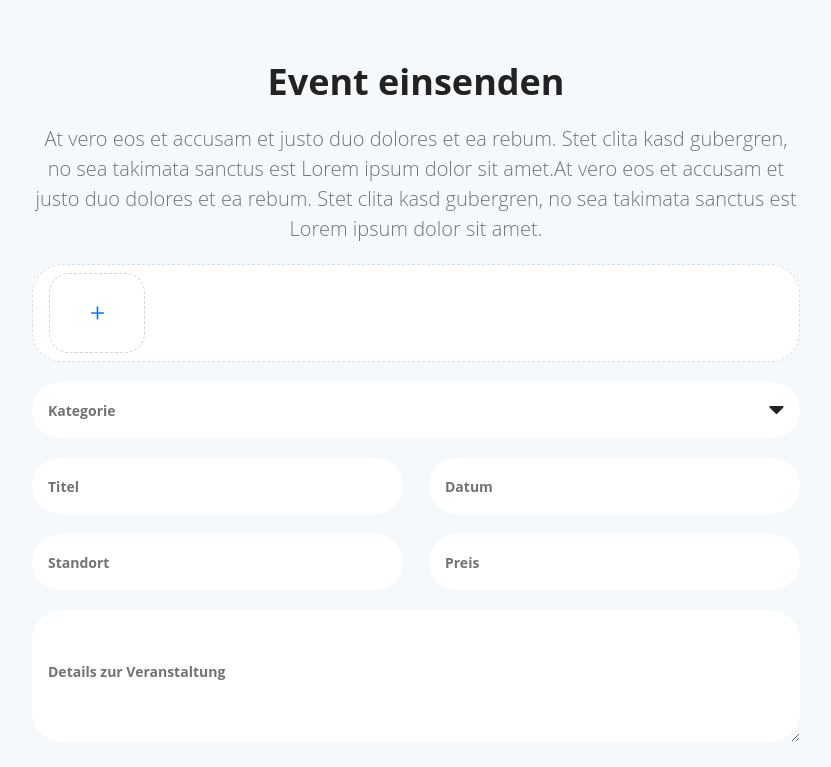
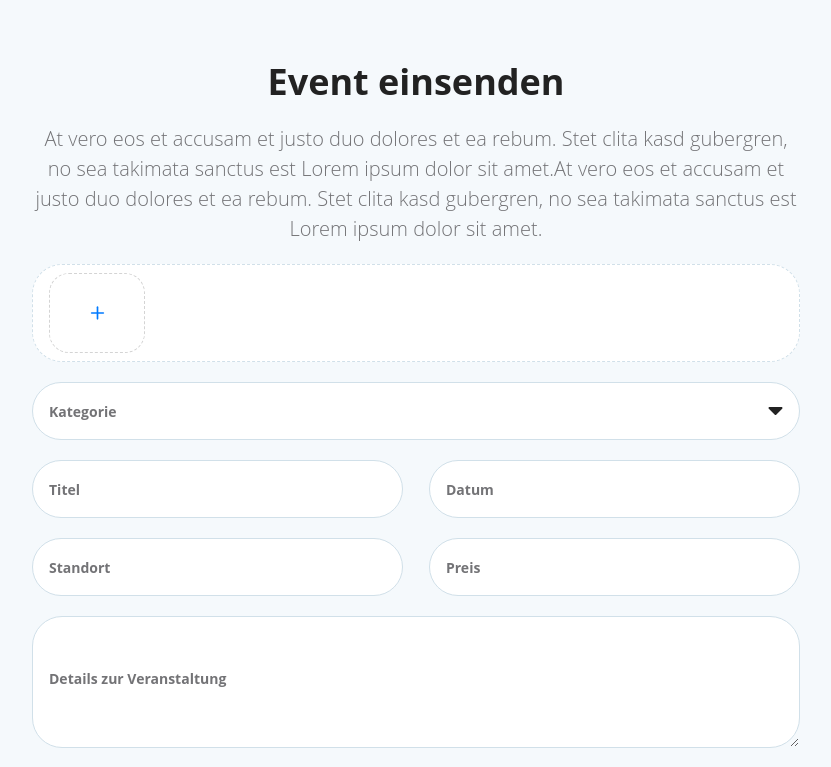
Before and after one commit to mohitgoyat525/react-third-test, a React (Create React App) app: page / in a window 1280 px wide. Shown: the top 767 px of the page, without its empty margins (224-1055 px from the left). Built offline with nearby package versions, Linux system fonts and the light colour scheme.

Commit message:
add-changes

```diff
--- a/src/components/Form.jsx
+++ b/src/components/Form.jsx
@@ -56,7 +56,7 @@ const Form = () => {
           At vero eos et accusam et justo duo dolores et ea rebum. Stet clita kasd gubergren, no sea takimata sanctus est Lorem ipsum dolor sit amet.At vero eos et accusam et justo duo dolores et ea rebum. Stet clita kasd gubergren, no sea takimata sanctus est Lorem ipsum dolor sit amet.
         </p>
         <form className="w-full max-w-[768px] mx-auto" onSubmit={submitHandler}>
-          <div className="max-sm:justify-center flex gap-4 flex-wrap w-full max-w-[768px] border-sky bg-white border my-5 border-dashed rounded-[30px] py-2 px-4 items-center">
+          <div className="max-sm:justify-center flex gap-4 flex-wrap w-full max-w-[768px] border-sky bg-white border-[0.5px]  my-5 border-dashed rounded-[30px] py-2 px-4 items-center">
             {upload.map((obj, i) => (
               <div key={i} className="relative size-24 rounded-lg overflow-hidden">
                 <img
@@ -77,7 +77,7 @@ const Form = () => {
           </div>
           <div className="relative">
             <div
-              className="flex items-center cursor-pointer justify-between bg-white rounded-[30px] py-[17.5px] px-4"
+              className="flex items-center cursor-pointer justify-between border-[0.5px] border-solid border-sky bg-white rounded-[30px] py-[17.5px] px-4"
               onClick={toggleDropdown}
             >
               <p className="text-sm font-bold text-neutural leading-[21px]">{selectedOption}</p>
@@ -86,7 +86,7 @@ const Form = () => {
               </p>
             </div>
             {isOpen && (
-              <div className="absolute top-full left-0 mt-2 bg-white shadow-lg rounded-md w-full z-10">
+              <div className="absolute top-full left-0 mt-2 bg-white shadow-lg rounded-md w-full z-10 border-[0.5px] border-solid border-sky">
                 <ul className="py-2">
                   {DROPDOWN_LIST.map((option) => (
                     <li
@@ -101,14 +101,14 @@ const Form = () => {
               </div>
             )}
           </div>
-          <div className="flex items-center justify-between my-5 flex-wrap max-lg:gap-6 max-lg:w-full">
+          <div className="flex items-center justify-between my-5 flex-wrap  max-lg:gap-6 max-lg:w-full">
             <input
               type="text"
               name="title"
               value={formData.title}
               onChange={handleChange}
               placeholder="Titel"
-              className="placeholder:text-neutural max-lg:max-w-none placeholder:text-sm placeholder:font-bold placeholder:leading-[21px] bg-white rounded-[30px] max-md:max-w-none py-[17.5px] px-4 text-sm font-bold text-neutural leading-[21px] w-full max-w-[371px] outline-none"
+              className="placeholder:text-neutural border-[0.5px] border-solid border-sky max-lg:max-w-none placeholder:text-sm placeholder:font-bold placeholder:leading-[21px] bg-white rounded-[30px] max-md:max-w-none py-[17.5px] px-4 text-sm font-bold text-neutural leading-[21px] w-full max-w-[371px] outline-none"
             />
             <input
               type="text"
@@ -116,11 +116,11 @@ const Form = () => {
               value={formData.date}
               onChange={handleChange}
               placeholder="Datum"
-              className="placeholder:text-neutural max-lg:max-w-none placeholder:text-sm placeholder:font-bold placeholder:leading-[21px] bg-white rounded-[30px] max-md:max-w-none py-[17.5px] px-4 text-sm font-bold text-neutural leading-[21px] w-full max-w-[371px] outline-none"
+              className="placeholder:text-neutural border-[0.5px] border-solid border-sky max-lg:max-w-none placeholder:text-sm placeholder:font-bold placeholder:leading-[21px] bg-white rounded-[30px] max-md:max-w-none py-[17.5px] px-4 text-sm font-bold text-neutural leading-[21px] w-full max-w-[371px] outline-none"
             />
           </div>
           <div className="flex items-center justify-between flex-wrap max-lg:gap-6">
-            <input type="text" name="Standort" value={formData.Standort} onChange={handleChange} placeholder="Standort" className="placeholder:text-neutural max-lg:max-w-none placeholder:text-sm placeholder:font-bold placeholder:leading-[21px] bg-white rounded-[30px] py-[17.5px] px-4 max-md:max-w-none  text-sm font-bold text-neutural leading-[21px] w-full max-w-[371px] outline-none"
+            <input type="text" name="Standort" value={formData.Standort} onChange={handleChange} placeholder="Standort" className="placeholder:text-neutural border-[0.5px] border-sky max-lg:max-w-none placeholder:text-sm placeholder:font-bold placeholder:leading-[21px] bg-white border-solid rounded-[30px] py-[17.5px] px-4 max-md:max-w-none  text-sm font-bold text-neutural leading-[21px] w-full max-w-[371px] outline-none"
             />
             <input
               type="text"
@@ -128,7 +128,7 @@ const Form = () => {
               value={formData.Preis}
               onChange={handleChange}
               placeholder="Preis"
-              className="placeholder:text-neutural max-lg:max-w-none placeholder:text-sm placeholder:font-bold placeholder:leading-[21px] bg-white rounded-[30px] py-[17.5px] px-4 max-md:max-w-none text-sm font-bold text-neutural leading-[21px] w-full max-w-[371px] outline-none"
+              className="placeholder:text-neutural border-[0.5px] border-solid border-sky max-lg:max-w-none placeholder:text-sm placeholder:font-bold placeholder:leading-[21px] bg-white rounded-[30px] py-[17.5px] px-4 max-md:max-w-none text-sm font-bold text-neutural leading-[21px] w-full max-w-[371px] outline-none"
             />
           </div>
           <textarea
@@ -136,7 +136,7 @@ const Form = () => {
             value={formData.details}
             onChange={handleChange}
             placeholder="Details zur Veranstaltung"
-            className="placeholder:py-[35px] h-[132px] my-5 outline-none w-full placeholder:text-neutural placeholder:text-sm placeholder:text-bold placeholder:leading-[21px] bg-white rounded-[30px] p-4 text-sm font-bold text-neutural leading-[21px]"
+            className="placeholder:py-[35px] h-[132px] border-[0.5px] border-solid border-sky my-5 outline-none w-full placeholder:text-neutural placeholder:text-sm placeholder:text-bold placeholder:leading-[21px] bg-white rounded-[30px] p-4 text-sm font-bold text-neutural leading-[21px]"
           ></textarea>
           <button type="submit" className="hover:scale-105 transition-all ease-linear duration-200 resize-none w-full max-w-[361px] mx-auto border border-solid rounded-[30px] text-white text-base font-bold leading-6 form-btn py-4 flex items-center justify-center">
             Event einsenden
```
